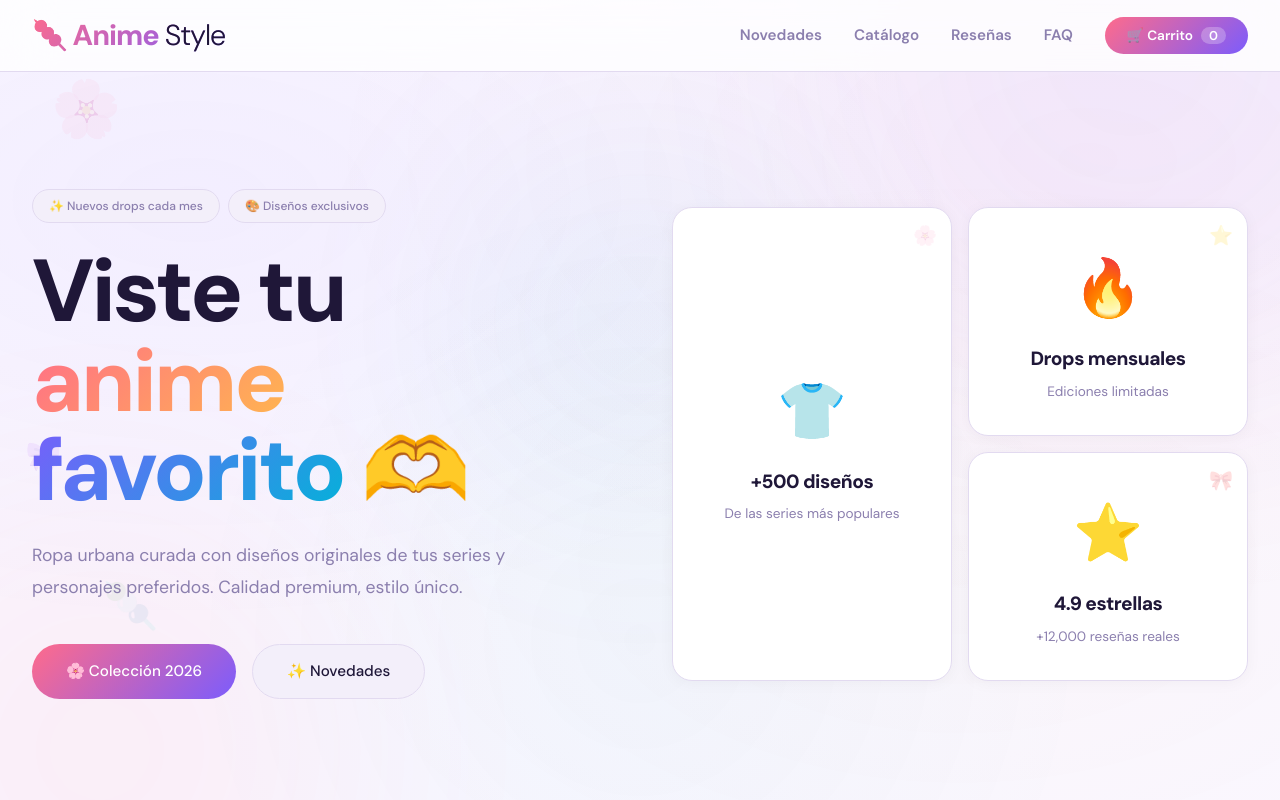
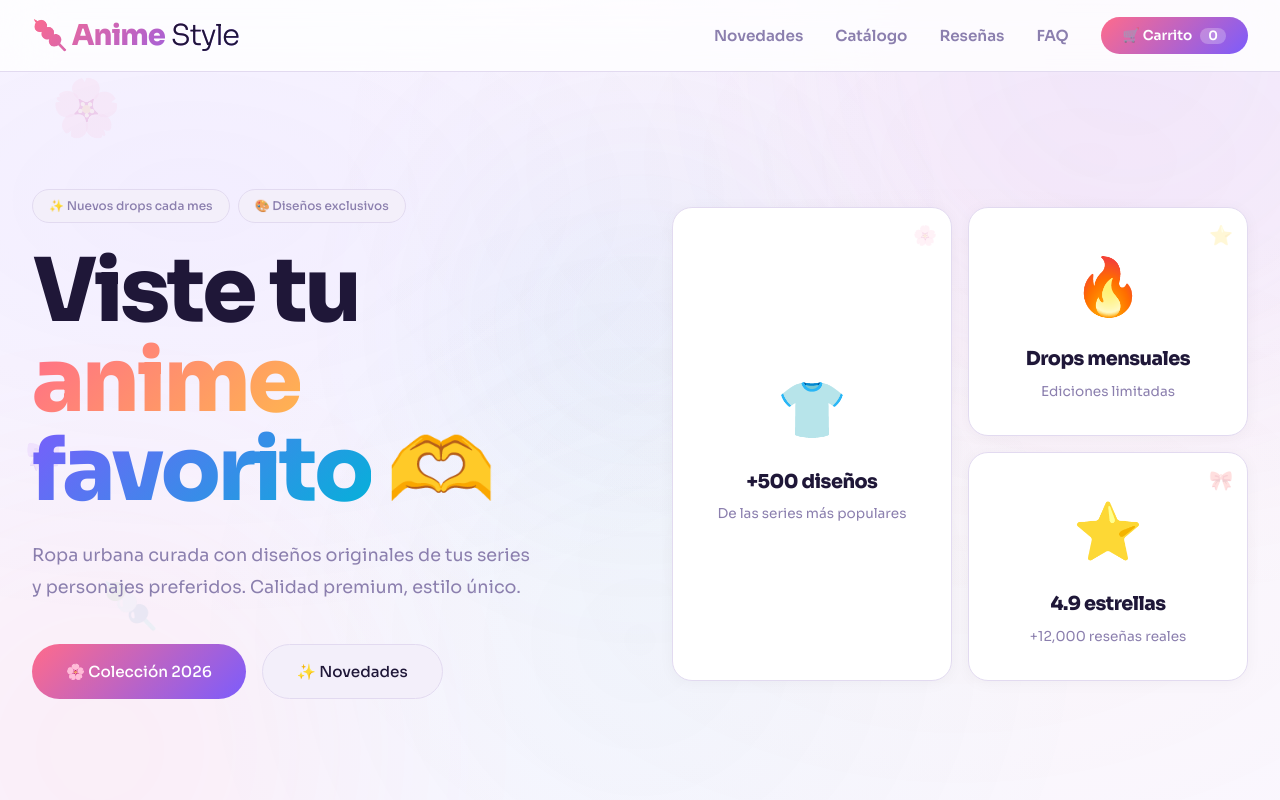
Before and after one commit to hy5lite2017-maker/shop, a plain HTML site: page index.html in a window 1280 px wide. Shown: the top 800 px of the page. Drawn offline with Linux system fonts and the light colour scheme; no server answers.

Commit message:
style: switch to Sora font

```diff
--- a/admin.css
+++ b/admin.css
@@ -21,7 +21,7 @@
 }
 * { margin: 0; padding: 0; box-sizing: border-box; }
 body {
-  font-family: 'DM Sans', system-ui, sans-serif;
+  font-family: 'Sora', system-ui, sans-serif;
   font-weight: 400;
   background: var(--bg);
   color: var(--text);
@@ -37,7 +37,7 @@ body::before {
     radial-gradient(ellipse at 50% 80%,rgba(0,180,216,.04) 0%,transparent 50%),
     radial-gradient(ellipse at 75% 70%,rgba(255,184,77,.03) 0%,transparent 50%);
 }
-h1,h2,h3,h4,h5,h6{font-family:'DM Sans',system-ui,sans-serif;font-weight:700;letter-spacing:-.5px}
+h1,h2,h3,h4,h5,h6{font-family:'Sora',system-ui,sans-serif;font-weight:700;letter-spacing:-.5px}
 .mesh-blob{
   position:fixed;pointer-events:none;z-index:0;border-radius:50%;
   filter:blur(120px);opacity:.06;
--- a/index.html
+++ b/index.html
@@ -5,7 +5,7 @@
   <meta name="viewport" content="width=device-width, initial-scale=1.0" />
   <title>AnimeStyle — Tienda de Ropa Anime</title>
   <link rel="preconnect" href="https://fonts.googleapis.com" />
-  <link href="https://fonts.googleapis.com/css2?family=DM+Sans:opsz,wght@9..40,300;9..40,400;9..40,500;9..40,600;9..40,700;9..40,800&display=swap" rel="stylesheet" />
+  <link href="https://fonts.googleapis.com/css2?family=Sora:wght@300;400;500;600;700;800&display=swap" rel="stylesheet" />
   <link rel="stylesheet" href="styles.css" />
   <script src="data.js"></script>
 </head>
--- a/styles.css
+++ b/styles.css
@@ -21,7 +21,7 @@
 }
 html{scroll-behavior:smooth}
 body{
-  font-family:'DM Sans',system-ui,sans-serif;
+  font-family:'Sora',system-ui,sans-serif;
   font-weight:400;
   background:var(--bg);
   color:var(--text);
@@ -37,7 +37,7 @@ body::before{
     radial-gradient(ellipse at 50% 80%,rgba(0,180,216,.04) 0%,transparent 50%),
     radial-gradient(ellipse at 75% 70%,rgba(255,184,77,.03) 0%,transparent 50%);
 }
-h1,h2,h3,h4,h5,h6{font-family:'DM Sans',system-ui,sans-serif;font-weight:700;letter-spacing:-.5px}
+h1,h2,h3,h4,h5,h6{font-family:'Sora',system-ui,sans-serif;font-weight:700;letter-spacing:-.5px}
 
 /* ─── SCROLL ANIMATIONS ─── */
 .reveal{opacity:0;transform:translateY(40px);transition:all .7s cubic-bezier(.22,1,.36,1)}
@@ -116,7 +116,7 @@ nav{
   background:var(--grad-primary);color:#fff;border:none;padding:10px 22px;
   border-radius:var(--radius-full);font-weight:600;font-size:.85rem;
   cursor:pointer;transition:transform .2s,box-shadow .2s;
-  font-family:'DM Sans',system-ui,sans-serif;
+  font-family:'Sora',system-ui,sans-serif;
 }
 .nav-cart:hover{transform:scale(1.04);box-shadow:0 4px 24px rgba(124,92,252,.3)}
 .nav-cart .count{
@@ -156,7 +156,7 @@ nav{
   padding:14px 34px;border-radius:var(--radius-full);font-weight:500;font-size:.95rem;
   text-decoration:none;display:inline-flex;align-items:center;gap:10px;
   transition:transform .25s,box-shadow .25s;
-  font-family:'DM Sans',system-ui,sans-serif;cursor:pointer;border:none;
+  font-family:'Sora',system-ui,sans-serif;cursor:pointer;border:none;
 }
 .btn-primary{background:var(--grad-primary);color:#fff}
 .btn-primary:hover{transform:translateY(-2px);box-shadow:0 6px 30px rgba(124,92,252,.3)}
@@ -271,7 +271,7 @@ nav{
   width:100%;margin-top:12px;padding:12px;
   background:transparent;border:1px solid var(--border);border-radius:var(--radius-full);
   color:var(--text);font-weight:700;font-size:.85rem;cursor:pointer;
-  transition:all .25s;  font-family:'DM Sans',system-ui,sans-serif;font-weight:500;
+  transition:all .25s;  font-family:'Sora',system-ui,sans-serif;font-weight:500;
 }
 .product-card:hover .add-cart{border-color:var(--purple);color:var(--purple)}
 .product-card .add-cart:hover{background:var(--grad-primary);color:#fff;border-color:transparent;transform:scale(1.02)}
@@ -328,7 +328,7 @@ nav{
   padding:14px 28px;border-radius:var(--radius-full);
   background:var(--grad-primary);color:#fff;border:none;font-weight:700;font-size:1rem;
   cursor:pointer;transition:transform .2s,box-shadow .2s;
-  font-family:'DM Sans',system-ui,sans-serif;white-space:nowrap;
+  font-family:'Sora',system-ui,sans-serif;white-space:nowrap;
 }
 .newsletter-form button:hover{transform:scale(1.04);box-shadow:0 0 30px rgba(244,114,182,.3)}
 
```
Also changed, not shown: admin.html (+1 -1 lines).
